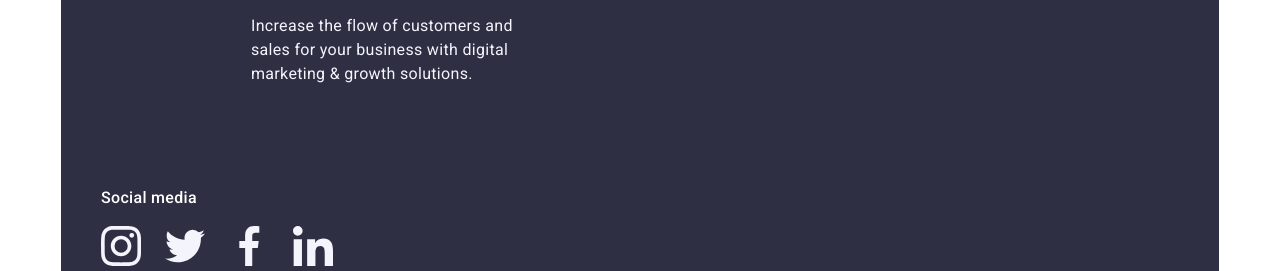
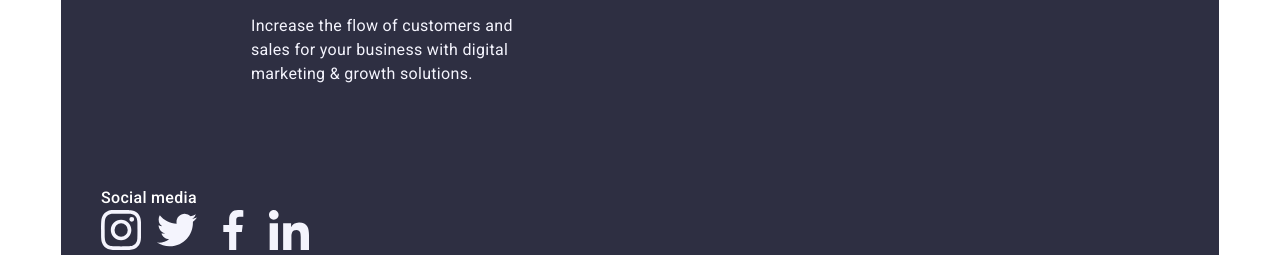
Before and after one commit to Akisha0707/goit-markup-hw-04, a plain HTML site: page portfolio.html in a window 1280 px wide. Shown: the part 1895-2166 px from the top of the page. Drawn offline with nearby package versions, Linux system fonts and the light colour scheme.

Commit message:
Update files

```diff
--- a/css/styles.css
+++ b/css/styles.css
@@ -616,13 +616,17 @@ button {
     line-height: 24px;
     /* 150% */
     letter-spacing: 0.32px;
+}
+
+.social-info-portfolio {
     display: flex;
+    flex-direction: column;
+    gap: 16px;
+    margin-top: 100px;
 }
 
 .social-footer-portfolio {
     display: flex;
-    align-items: center;
-    gap: 24px;
-    margin-top: 16px;
-    ;
+    flex-direction: row;
+    gap: 16px;
 }
--- a/portfolio.html
+++ b/portfolio.html
@@ -206,7 +206,7 @@
       </section>
     </main>
     <!-- Footer -->
-    <footer>
+    <footer class="page-footer-container">
       <div class="container-portfolio conclusion_footer">
         <a class="logo_portfolio link web" href="./index.html">
           Web<span class="studios">Studio</span></a
```
Also changed, not shown: images/icons/icons.svg (renamed from images/icons/symbol-defs.svg).
